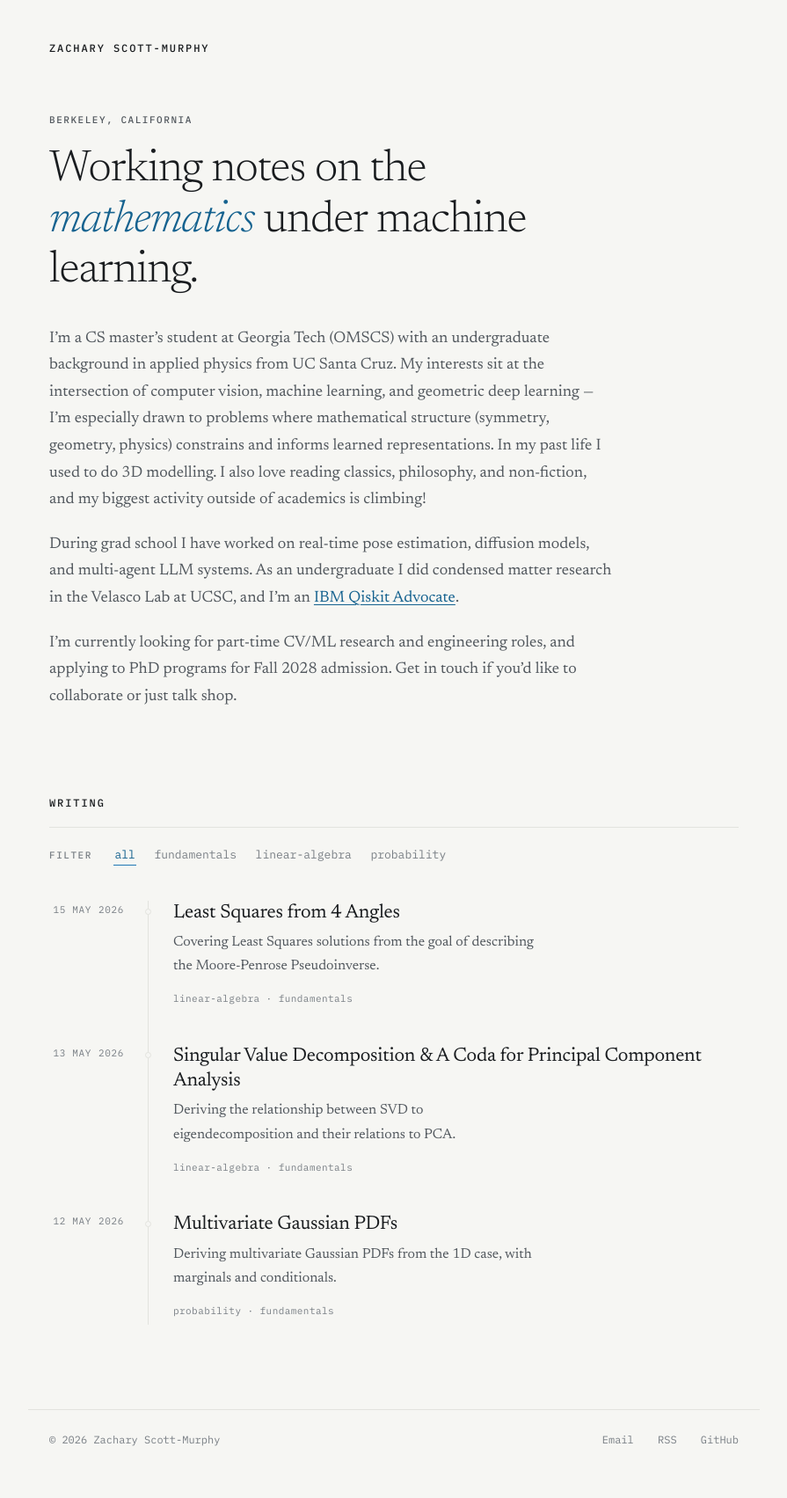
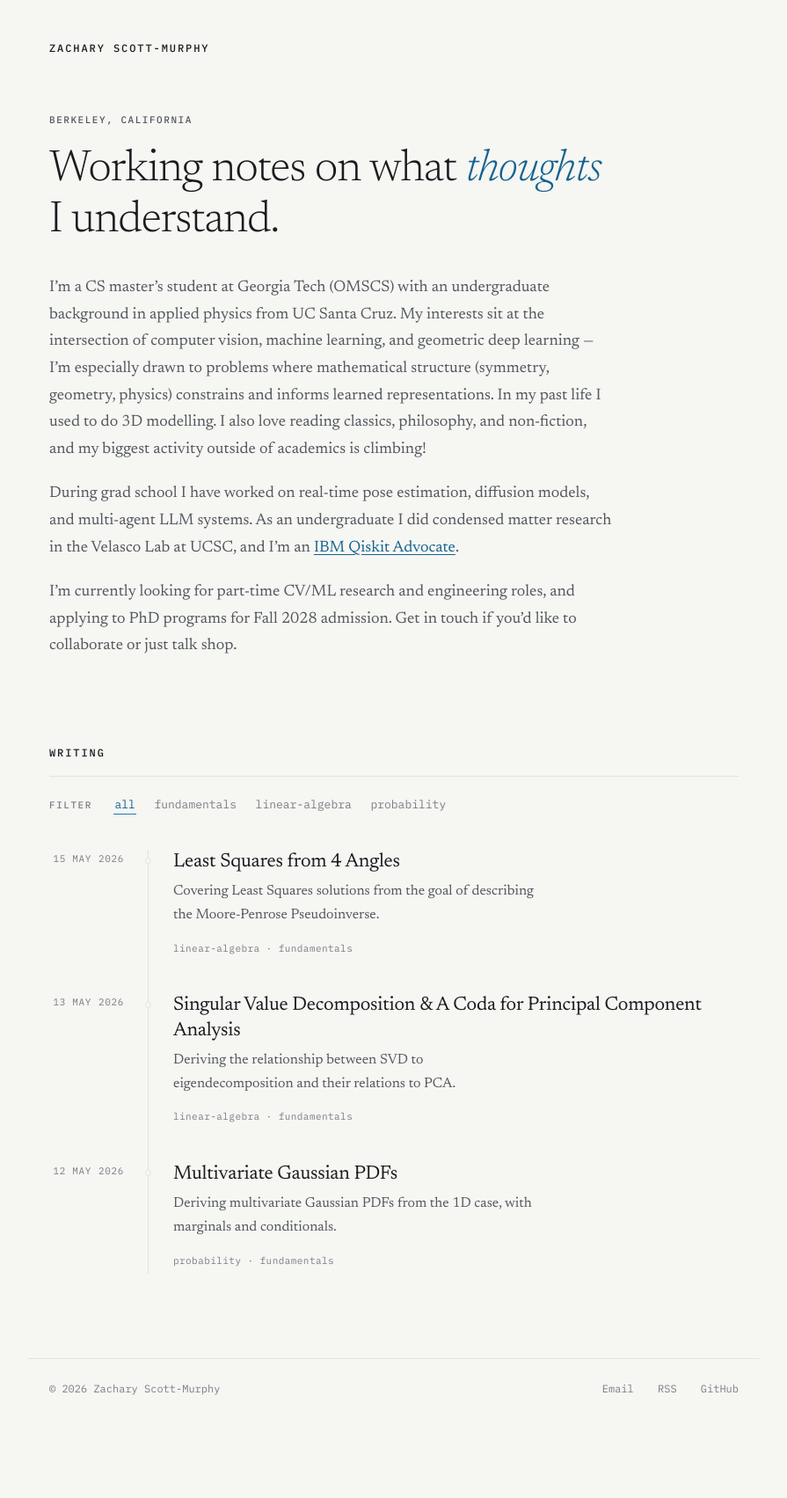
Before and after one commit to zacsmms/zacsmms.github.io, a Jekyll site: the page built from index.md, in a window 1280 px wide. Shown: the whole page at 88% size, without its empty margins (192-1087 px from the left). Built offline with Jekyll 4.4.1, drawn with Linux system fonts in a browser that asks for light colours; after the commit the page ends 1646 px from its top, so only the background shows below that.

Commit message:
Reword the hero line
Turns the site's opening claim inward: what the writing is for is working
out which thoughts are actually understood, not reporting on a field.

Co-Authored-By: Claude Opus 5 (1M context) <noreply@anthropic.com>
Claude-Session: https://claude.ai/code/session_01FecnyW9US2RXmmTkSafijE

```diff
--- a/index.md
+++ b/index.md
@@ -7,7 +7,7 @@ description: Zachary Scott-Murphy — working notes on computer vision, machine
 
 <p class="eyebrow">Berkeley, California</p>
 
-# Working notes on the *mathematics* under machine learning.
+# Working notes on what *thoughts* I understand.
 
 I'm a CS master's student at Georgia Tech (OMSCS) with an undergraduate background in applied physics from UC Santa Cruz. My interests sit at the intersection of computer vision, machine learning, and geometric deep learning — I'm especially drawn to problems where mathematical structure (symmetry, geometry, physics) constrains and informs learned representations. In my past life I used to do 3D modelling. I also love reading classics, philosophy, and non-fiction, and my biggest activity outside of academics is climbing!
 
```
